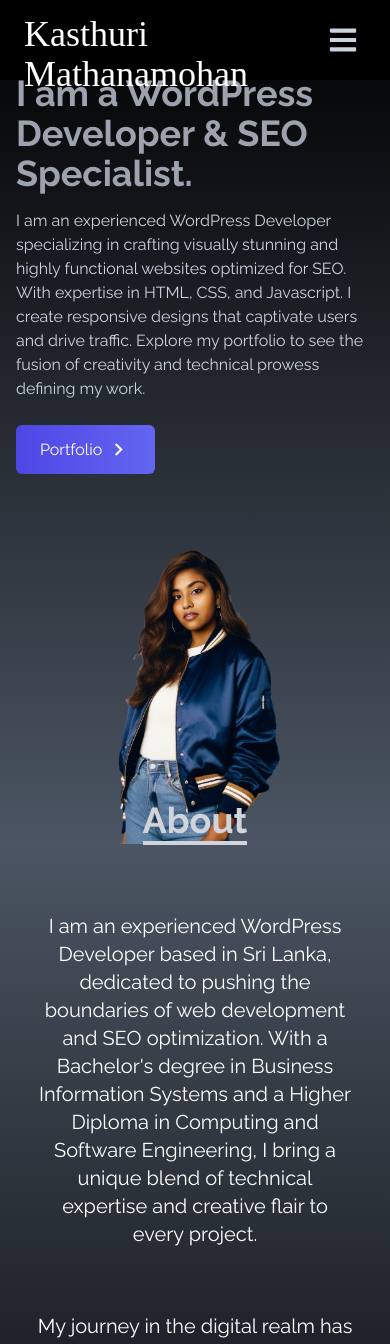
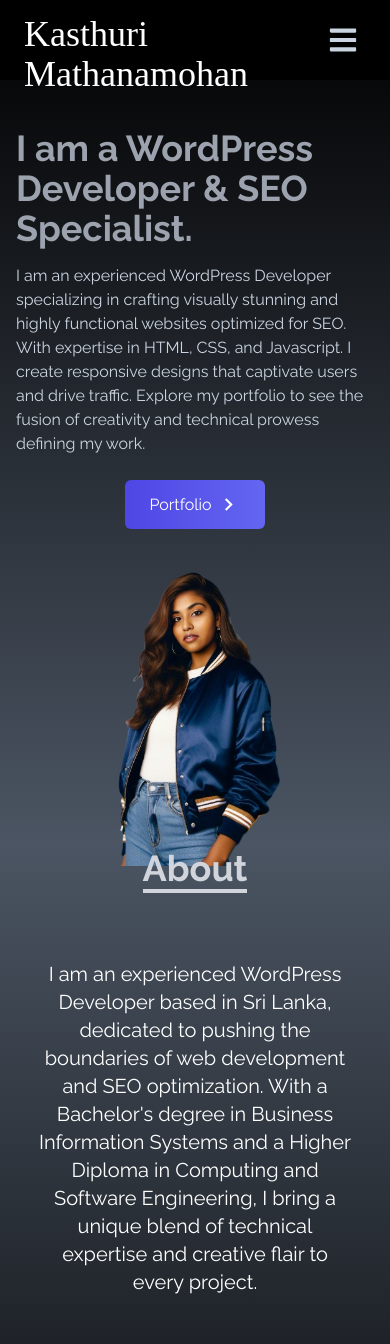
Before and after one commit to km010700/portfolio, a React (Create React App) app: page / in a window 390 px wide. Shown: the top 1344 px of the page. Built offline with nearby package versions, Linux system fonts and the light colour scheme; a web font is replaced by a local one.

Commit message:
minor refractor

```diff
--- a/src/components/About.jsx
+++ b/src/components/About.jsx
@@ -5,7 +5,7 @@ const About = () => {
   return (
     <div name='about' className='w-full h-screen bg-gradient-to-b from-gray-600 to-black text-white'>
         <div className='max-w-screen-lg p-9 mx-auto flex flex-col justify-center w-full h-full'>
-            <div className='pb-8 text-center'>
+            <div className='pb-8 text-center mt-24'>
                 <p className='text-4xl font-bold inline border-b-4 border-gray-300 text-gray-300'>About</p>
             </div>
 
--- a/src/components/Home.jsx
+++ b/src/components/Home.jsx
@@ -8,13 +8,13 @@ const Home = () => {
   return (
     <div name='home' className='h-screen w-full bg-gradient-to-b from-black to-gray-600'>
         <div className='max-w-screen-lg mx-auto flex flex-col items-center h-full px-4 md:flex-row'>
-            <div className='flex flex-col mt-10 justify-center h-full md:mr-4'>
+            <div className='flex flex-col mt-32 md:mt-0 justify-center h-full md:mr-4'>
                 <h2 className='text-4xl sm:text-7xl font-bold text-gray-400 md:text-left'>
                     I am a WordPress Developer & SEO Specialist.
                 </h2>
-                <p className='text-slate-300 py-4 max-w-md md:text-left'>I am an experienced WordPress Developer specializing in crafting visually stunning and highly functional websites optimized for SEO. With expertise in HTML, CSS, and Javascript. I create responsive designs that captivate users and drive traffic. Explore my portfolio to see the fusion of creativity and technical prowess defining my work.</p>
+                <p className='text-slate-300 py-4 max-w-md md:text-left mx-auto md:mx-0'>I am an experienced WordPress Developer specializing in crafting visually stunning and highly functional websites optimized for SEO. With expertise in HTML, CSS, and Javascript. I create responsive designs that captivate users and drive traffic. Explore my portfolio to see the fusion of creativity and technical prowess defining my work.</p>
 
-                <div className='text-center md:text-left'>
+                <div className='text-center md:text-left mx-auto md:mx-0'>
                     <Link to='portfolio' smooth duration={500} className='group text-white w-fit px-6 py-3 my-2 flex items-center rounded-md bg-gradient-to-r from-indigo-600 to-indigo-500 cursor-pointer'>
                         Portfolio
                         <span className='group-hover:rotate-90 duration-300'>
```
